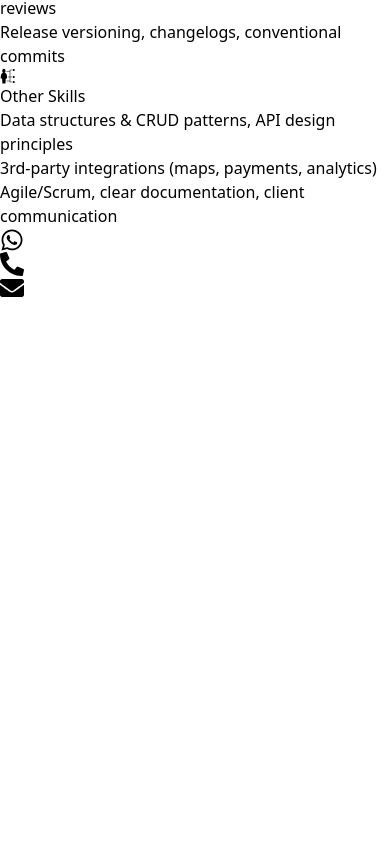
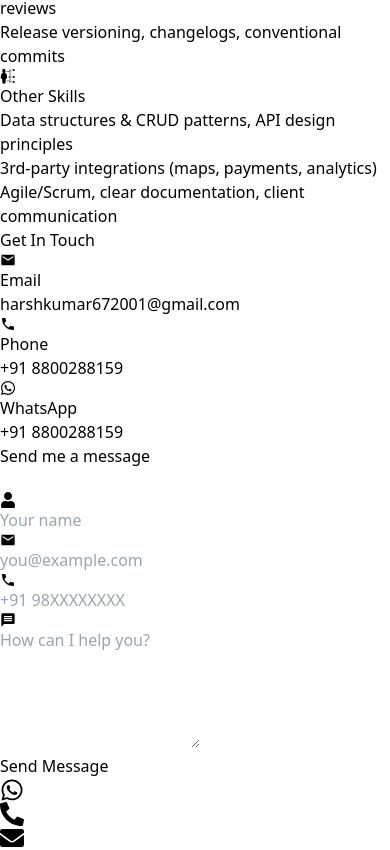
Before and after one commit to HARSHKUMAR65/Potfolio, a React (Vite) app: page / in a window 390 px wide. Shown: the part 6082-6932 px from the top of the page. Before the commit the page ends 6382 px from the top, so only its background shows below. Built offline with nearby package versions, Linux system fonts and the light colour scheme.

Commit message:
initalcommit

```diff
--- a/src/App.jsx
+++ b/src/App.jsx
@@ -3,6 +3,7 @@ import Expert from "./components/Expert"
 import Newsletter from "./components/Newsletter"
 import Experience from "./components/Experience"
 import { FaWhatsapp, FaPhoneAlt, FaEnvelope } from "react-icons/fa"
+import Contact from "./components/Contact"
 
 const App = () => {
   return (
@@ -16,6 +17,7 @@ const App = () => {
         <Expert />
         <Experience />
         <Newsletter />
+        <Contact />
       </div>
 
       {/* Floating Contact Buttons */}
--- /dev/null
+++ b/src/components/Contact.jsx
@@ -0,0 +1,194 @@
+import { useState } from "react";
+import { MdEmail, MdPhone, MdMessage } from "react-icons/md";
+import { FaWhatsapp, FaUser } from "react-icons/fa";
+
+const FORM_ENDPOINT = "https://formspree.io/f/your_form_id"; // replace with your endpoint
+
+const Contact = () => {
+  const [form, setForm] = useState({
+    name: "",
+    email: "",
+    phone: "",
+    message: "",
+    company: "",
+  });
+  const [status, setStatus] = useState({ loading: false, ok: null, msg: "" });
+
+  const onChange = (e) => {
+    const { name, value } = e.target;
+    setForm((f) => ({ ...f, [name]: value }));
+  };
+
+  const validate = () => {
+    if (!form.name.trim()) return "Please enter your name.";
+    if (!/^\S+@\S+\.\S+$/.test(form.email)) return "Please enter a valid email.";
+    if (form.phone && !/^[\d+\-\s()]{7,}$/.test(form.phone)) return "Please enter a valid phone.";
+    if (!form.message.trim()) return "Please write a message.";
+    if (form.company.trim()) return "Spam detected.";
+    return null;
+  };
+
+  const onSubmit = async (e) => {
+    e.preventDefault();
+    const err = validate();
+    if (err) {
+      setStatus({ loading: false, ok: false, msg: err });
+      return;
+    }
+    try {
+      setStatus({ loading: true, ok: null, msg: "" });
+      const res = await fetch(FORM_ENDPOINT, {
+        method: "POST",
+        headers: { "Content-Type": "application/json", Accept: "application/json" },
+        body: JSON.stringify({
+          name: form.name,
+          email: form.email,
+          phone: form.phone,
+          message: form.message,
+        }),
+      });
+      if (!res.ok) throw new Error("Failed to send. Please try again.");
+      setStatus({ loading: false, ok: true, msg: "✅ Message sent successfully!" });
+      setForm({ name: "", email: "", phone: "", message: "", company: "" });
+    } catch (error) {
+      setStatus({ loading: false, ok: false, msg: error.message || "Something went wrong." });
+    }
+  };
+
+  return (
+    <div name="contact" className="w-full py-20 px-4 text-gray-300">
+      <div className="max-w-6xl mx-auto flex flex-col items-center text-center bg-white/10 backdrop-blur-md shadow-md rounded-xl p-6 transform hover:scale-105 transition duration-300">
+        {/* Section Header */}
+        <h2 className="text-4xl sm:text-5xl font-bold border-b-4 border-pink-600 inline-block mb-16 text-white">
+          Get In Touch
+        </h2>
+
+        <div className="grid md:grid-cols-2 gap-10 w-full">
+          {/* Left: Contact Info */}
+          <div className="flex flex-col items-center text-center space-y-10">
+            <div>
+              <MdEmail className="text-pink-500 text-4xl mx-auto mb-2" />
+              <h3 className="text-2xl font-semibold mb-2 text-white">Email</h3>
+              <p className="text-lg text-gray-400">harshkumar672001@gmail.com</p>
+            </div>
+
+            <div>
+              <MdPhone className="text-pink-500 text-4xl mx-auto mb-2" />
+              <h3 className="text-2xl font-semibold mb-2 text-white">Phone</h3>
+              <p className="text-lg text-gray-400">+91 8800288159</p>
+            </div>
+
+            <div>
+              <FaWhatsapp className="text-green-500 text-4xl mx-auto mb-2" />
+              <h3 className="text-2xl font-semibold mb-2 text-white">WhatsApp</h3>
+              <a
+                href="https://wa.me/918800288159"
+                className="text-lg text-pink-400 hover:text-pink-300 underline"
+                target="_blank"
+                rel="noreferrer"
+              >
+                +91 8800288159
+              </a>
+            </div>
+          </div>
+
+          {/* Right: Contact Form */}
+          <div className="bg-black/40 backdrop-blur-md border border-white/10 rounded-2xl p-6 md:p-8 shadow-lg">
+            <h3 className="text-2xl font-semibold mb-6 text-white text-center">Send me a message</h3>
+
+            {status.msg && (
+              <div
+                className={`mb-4 rounded-lg px-4 py-3 text-sm ${
+                  status.ok
+                    ? "bg-green-500/10 text-green-300 border border-green-500/30"
+                    : "bg-red-500/10 text-red-300 border border-red-500/30"
+                }`}
+              >
+                {status.msg}
+              </div>
+            )}
+
+            <form onSubmit={onSubmit} noValidate className="space-y-4">
+              {/* Honeypot */}
+              <input
+                type="text"
+                name="company"
+                value={form.company}
+                onChange={onChange}
+                className="hidden"
+                tabIndex="-1"
+              />
+
+              <div className="grid sm:grid-cols-2 gap-4">
+                <div className="relative">
+                  <FaUser className="absolute left-3 top-1/2 transform -translate-y-1/2 text-gray-400" />
+                  <input
+                    id="name"
+                    name="name"
+                    type="text"
+                    value={form.name}
+                    onChange={onChange}
+                    className="w-full rounded-lg bg-black/30 border border-white/10 focus:border-pink-600 outline-none pl-10 pr-3 py-3 text-white placeholder-gray-500"
+                    placeholder="Your name"
+                    required
+                  />
+                </div>
+
+                <div className="relative">
+                  <MdEmail className="absolute left-3 top-1/2 transform -translate-y-1/2 text-gray-400" />
+                  <input
+                    id="email"
+                    name="email"
+                    type="email"
+                    value={form.email}
+                    onChange={onChange}
+                    className="w-full rounded-lg bg-black/30 border border-white/10 focus:border-pink-600 outline-none pl-10 pr-3 py-3 text-white placeholder-gray-500"
+                    placeholder="you@example.com"
+                    required
+                  />
+                </div>
+              </div>
+
+              <div className="relative">
+                <MdPhone className="absolute left-3 top-1/2 transform -translate-y-1/2 text-gray-400" />
+                <input
+                  id="phone"
+                  name="phone"
+                  type="tel"
+                  value={form.phone}
+                  onChange={onChange}
+                  className="w-full rounded-lg bg-black/30 border border-white/10 focus:border-pink-600 outline-none pl-10 pr-3 py-3 text-white placeholder-gray-500"
+                  placeholder="+91 98XXXXXXXX"
+                />
+              </div>
+
+              <div className="relative">
+                <MdMessage className="absolute left-3 top-3 text-gray-400" />
+                <textarea
+                  id="message"
+                  name="message"
+                  rows="5"
+                  value={form.message}
+                  onChange={onChange}
+                  className="w-full rounded-lg bg-black/30 border border-white/10 focus:border-pink-600 outline-none pl-10 pr-3 py-3 text-white placeholder-gray-500 resize-y"
+                  placeholder="How can I help you?"
+                  required
+                />
+              </div>
+
+              <button
+                type="submit"
+                disabled={status.loading}
+                className="w-full rounded-xl bg-pink-600 hover:bg-pink-500 disabled:opacity-60 disabled:cursor-not-allowed transition px-6 py-3 font-semibold text-white shadow-lg shadow-pink-600/20"
+              >
+                {status.loading ? "Sending..." : "Send Message"}
+              </button>
+            </form>
+          </div>
+        </div>
+      </div>
+    </div>
+  );
+};
+
+export default Contact;
```
